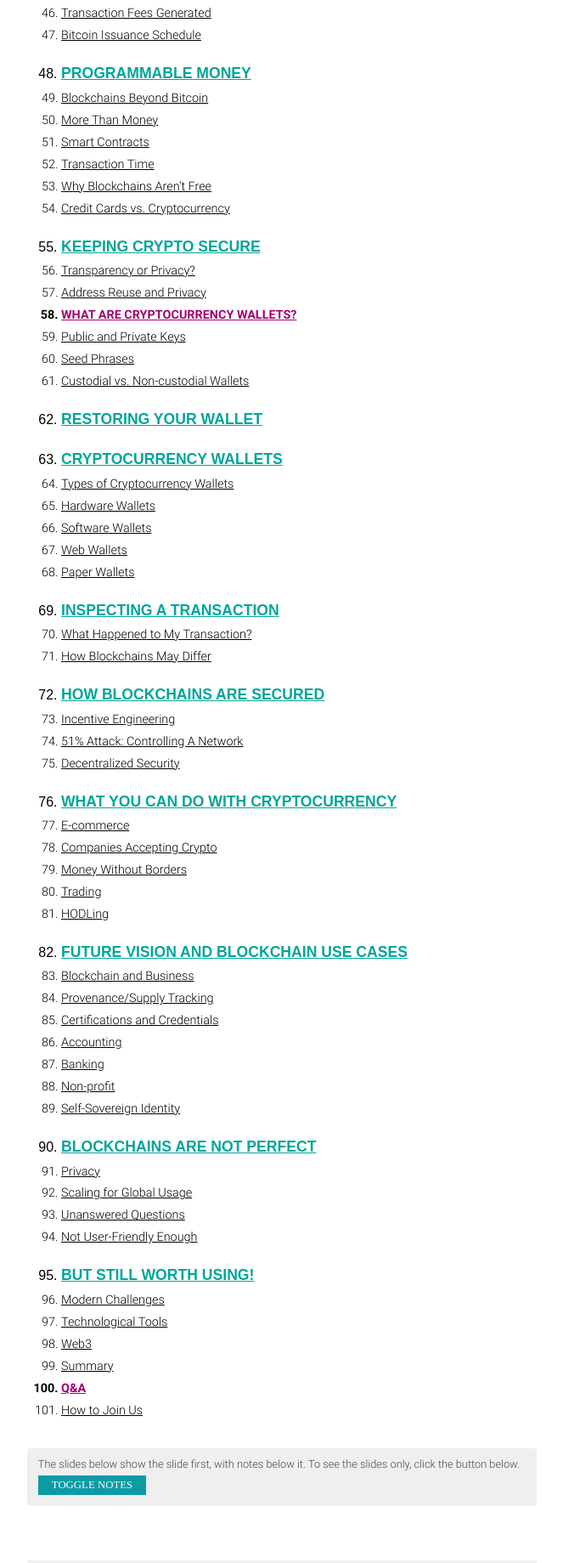
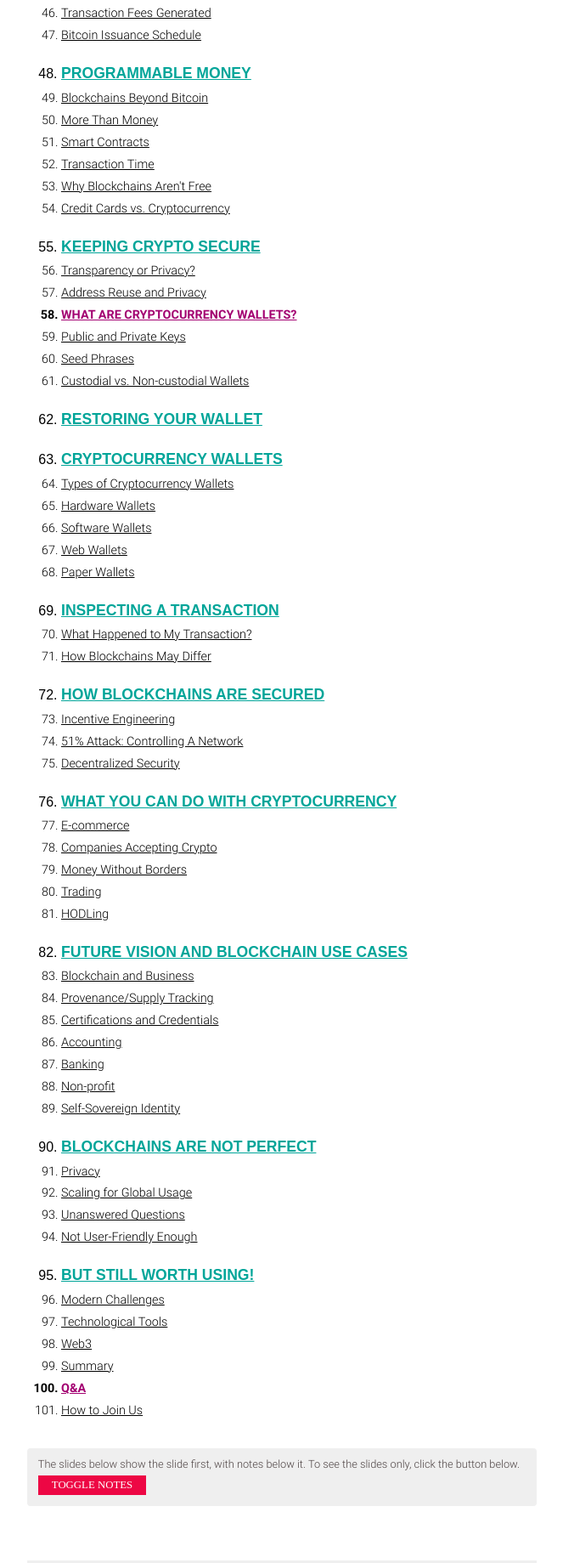
Before and after one commit to BlockchainInstituteChi/crypto-curious-course, a Jekyll site: the page built from index.html, in a window 1280 px wide. Shown: the part 2330-4169 px from the top of the page at 85% size, without its empty margins (308-971 px from the left). Built offline with Jekyll 4.4.1, drawn with Linux system fonts in a browser that asks for light colours; some web fonts are replaced.

Commit message:
Update style.css

```diff
--- a/assets/css/style.css
+++ b/assets/css/style.css
@@ -636,7 +636,7 @@ div#license {
     float: left;
     margin-top: 0.2em;
     display: block;
-    background-color: #0b9ba4;
+    background-color: #ed0744;
     font-family: Kanit;
     font-weight: 400;
     text-transform: uppercase;
```
